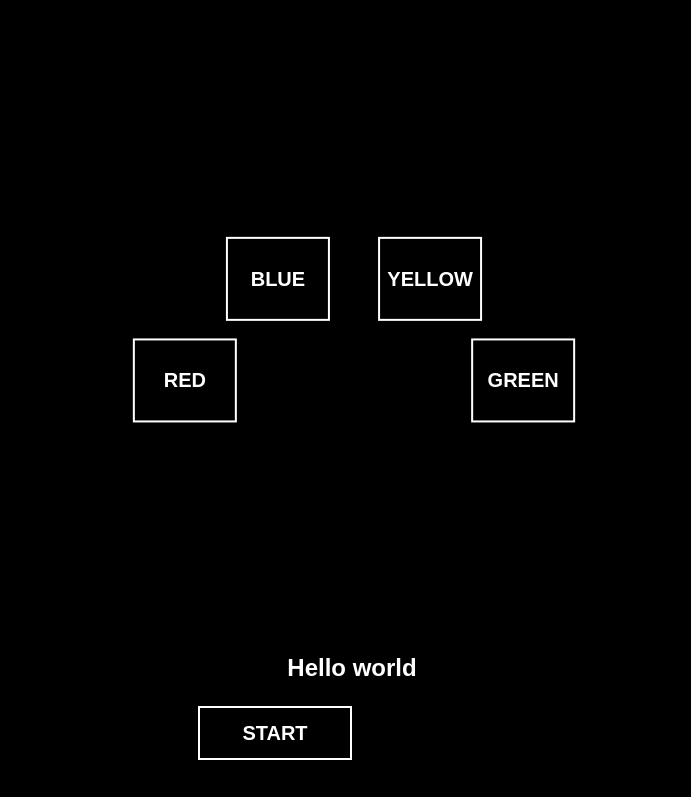
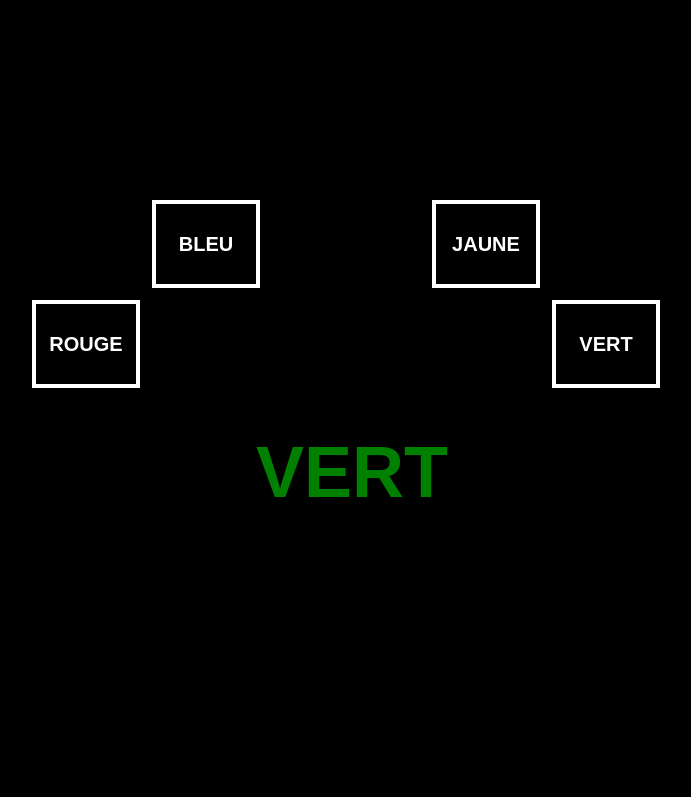
Before and after one commit to Anesie/stroop_experience, a plain HTML site: page pages/index.html in a window 1280 px wide. Both pictures are taken after a click on the element "START". Shown: the whole page, without its empty margins (288-979 px from the left). Drawn offline with Linux system fonts and the light colour scheme.

Commit message:
code avec les deux blocs d'essies

```diff
--- a/pages/index.html
+++ b/pages/index.html
@@ -8,15 +8,18 @@
 <body>
     <p id="display-text" style="display: none;"></p>
 
-    <div id="start-button">START</div>
-    <div class="arc-container">
-        <div class="response-box" id="rouge">RED</div>
-        <div class="response-box" id="bleu">BLUE</div>
-        <div class="response-box" id="jaune">YELLOW</div>
-        <div class="response-box" id="vert">GREEN</div>
+    <div id="main-container">
+        <div id="start-button">START</div>
+        <div class="arc-container">
+            <div class="response-box" id="rouge">ROUGE</div>
+            <div class="response-box" id="bleu">BLEU</div>
+            <div class="response-box" id="jaune">JAUNE</div>
+            <div class="response-box" id="vert">VERT</div>
+        </div>
     </div>
-    <script src="../scripts/boutons.js" defer></script>
-</body>
+    <script src="../scripts/stimuli.js" defer></script>
+
+    </body>
 </html>
     </style>
 </head>
--- a/pages/shared.css
+++ b/pages/shared.css
@@ -1,3 +1,4 @@
+/* 0. CORPS DE LA PAGE */
 body {
     background-color: black;
     color: white;
@@ -5,19 +6,52 @@ body {
     margin: 0;
     padding: 0;
     height: 100vh;
+    overflow: hidden;
+    position: relative; /* Base de référence pour tout */
+}
+
+/* 1. CONTENEUR MAÎTRE : CENTRAGE PARFAIT */
+/* Ce conteneur centre l'ensemble de la disposition (boîtes + bouton) */
+#main-container {
+    width: 800px; /* Largeur de la zone du carré */
+    height: 600px; /* Hauteur de la zone du carré */
+    position: absolute;
+
+    /* Centrage parfait par top/left et margin négatif */
+    top: 50%;
+    left: 50%;
+    margin-top: -300px; /* -(Hauteur/2) */
+    margin-left: -400px; /* -(Largeur/2) */
+}
+
+/* 2. BOUTON START */
+#start-button {
+    width: 150px;
+    height: 50px;
+    border: 4px solid white;
+    color: black;
+    background-color: rgba(202, 194, 194, 0.713);
+    font-size: 20px;
+    font-weight: bold;
     display: flex;
-    flex-direction: column;
     align-items: center;
-    justify-content: flex-end;
-    overflow: hidden;
-    position: relative;
+    justify-content: center;
+    user-select: none;
+    cursor: pointer;
+
+    /* POSITIONNEMENT : Centré au bas de la zone */
+    position: absolute;
+    top: 450px; /* Décalage vertical dans le conteneur de 600px de haut */
+    left: 315px; /* (800px / 2) - (150px / 2) pour centrer */
 }
+
+/* 3. STYLE DE BASE DES BOÎTES DE RÉPONSE */
 .response-box {
-    /* Dimensions (Approximation 4cm x 5cm) */
     width: 100px;
     height: 80px;
-    border: 2px solid white;
+    border: 4px solid white;
     background-color: black;
+    color: white;
     display: flex;
     align-items: center;
     justify-content: center;
@@ -26,53 +60,50 @@ body {
     user-select: none;
     cursor: pointer;
 
+    position: absolute; /* Placement à l'intérieur de #main-container */
+}
+
+/* 4. POSITIONNEMENT DES BOÎTES (Disposition en Carré) */
+/* Les coordonnées sont basées sur le conteneur de 800px x 600px */
+
+/* RED (Coin Haut-Gauche) */
+#rouge {
+    top: 200px;
+    left: 80px;
+}
+
+/* BLUE (Haut-Centre-Gauche) */
+#bleu {
+    top: 100px;
+    left: 200px;
+}
+
+/* YELLOW (Haut-Centre-Droit) */
+#jaune {
+    top: 100px;
+    left: 480px;
+}
+
+/* GREEN (Coin Haut-Droit) */
+#vert {
+    top: 200px;
+    left: 600px;
+}
+
+/* 5. STIMULUS STROOP */
+#display-text {
+    color: white;
+    font-size: 72px; /* Grand texte pour le stimulus */
+    font-weight: 900;
+
+    /* CENTRAGE PARFAIT AU MILIEU DE L'ÉCRAN */
     position: absolute;
     top: 50%;
     left: 50%;
-    margin-left: -50px;
-
-    transform-origin: 50% 100%;
+    transform: translate(-50%, -50%);
 }
 
-        /* 3. Positionnement Précis des Boîtes par Rotation */
-/* Rayon plat (translateY: -180px) et Angles larges (±70deg, ±25deg) */
-/* Mots des boîtes mis en Français */
-#rouge { transform: rotate(-70deg) translateY(-180px) rotate(70deg); }
-#bleu { transform: rotate(-25deg) translateY(-180px) rotate(25deg); }
-#jaune { transform: rotate(25deg) translateY(-180px) rotate(-25deg); }
-#vert { transform: rotate(70deg) translateY(-180px) rotate(-70deg); }
-
-/* 4. Zone du Stimulus de Stroop (Positionnée au centre) */
-#stroop-stimulus {
-    position: absolute;
-    bottom: 30vh;
-    font-size: 72px;
-    font-weight: 900;
-    text-align: center;
-    width: 100%;
-    color: red; /* La couleur de l'encre du stimulus */
+/* chache la souris le temps de l'affiche du stimuli */
+.cursor-hidden {
+    cursor: none !important;
 }
-
-/* 5. Bouton de DÉMARRER (2cm x 5cm, positionné en bas) */
-#start-button {
-    width: 150px; /* 5cm */
-    height: 50px; /* 2cm */
-    border: 2px solid white;
-    background-color: black;
-    font-size: 20px;
-    font-weight: bold;
-    display: flex;
-    align-items: center;
-    justify-content: center;
-    margin-bottom: 5vh;
-    user-select: none;
-    cursor: pointer;
-    transform: translateX(-50%);
-}
-
-#display-text {
-    color: white;           /* white text */
-    font-size: 24px;
-    font-weight: bold;
-    margin-top: 20px;
-}
--- a/scripts/boutons.js
+++ /dev/null
@@ -1,14 +0,0 @@
-
-// Variable to display
-let myVariable = "Hello world";
-
-// Get the button and the paragraph
-const startButton = document.getElementById("start-button");
-const displayText = document.getElementById("display-text");
-
-// Add click event
-startButton.addEventListener("click", function() {
-// Show the paragraph and set its text
-displayText.style.display = "block"; // make it visible
-displayText.textContent = myVariable; // set the text
-});
--- /dev/null
+++ b/scripts/stimuli.js
@@ -0,0 +1,215 @@
+(function() {
+
+    // BLOC 1
+    const stimuliBlock1 = [
+        { word: "ROUGE", ink: "red", type: "block1_C" },
+        { word: "VERT", ink: "green", type: "block1_C" },
+        { word: "VERT", ink: "red", type: "block1_I" },
+        { word: "VERT", ink: "red", type: "block1_I" },
+        { word: "VERT", ink: "red", type: "block1_I" },
+        { word: "VERT", ink: "red", type: "block1_I" },
+        { word: "ROUGE", ink: "green", type: "block1_I" },
+        { word: "ROUGE", ink: "green", type: "block1_I" },
+        { word: "ROUGE", ink: "green", type: "block1_I" },
+        { word: "ROUGE", ink: "green", type: "block1_I" },
+        { word: "JAUNE", ink: "yellow", type: "block2_C" },
+        { word: "JAUNE", ink: "yellow", type: "block2_C" },
+        { word: "JAUNE", ink: "yellow", type: "block2_C" },
+        { word: "JAUNE", ink: "yellow", type: "block2_C" },
+        { word: "BLEU", ink: "blue", type: "block2_C" },
+        { word: "BLEU", ink: "blue", type: "block2_C" },
+        { word: "BLEU", ink: "blue", type: "block2_C" },
+        { word: "BLEU", ink: "blue", type: "block2_C" },
+    ];
+
+    // BLOC 2
+    const stimuliBlock2 = [
+        { word: "ROUGE", ink: "green", type: "block1_I" },
+        { word: "VERT", ink: "red", type: "block1_I" },
+        { word: "VERT", ink: "green", type: "block1_C" },
+        { word: "VERT", ink: "green", type: "block1_C" },
+        { word: "VERT", ink: "green", type: "block1_C" },
+        { word: "VERT", ink: "green", type: "block1_C" },
+        { word: "ROUGE", ink: "red", type: "block1_C" },
+        { word: "ROUGE", ink: "red", type: "block1_C" },
+        { word: "ROUGE", ink: "red", type: "block1_C" },
+        { word: "ROUGE", ink: "red", type: "block1_C" },
+        { word: "JAUNE", ink: "blue", type: "block2_I" },
+        { word: "JAUNE", ink: "blue", type: "block2_I" },
+        { word: "JAUNE", ink: "blue", type: "block2_I" },
+        { word: "JAUNE", ink: "yellow", type: "block2_C" },
+        { word: "BLEU", ink: "yellow", type: "block2_I" },
+        { word: "BLEU", ink: "yellow", type: "block2_I" },
+        { word: "BLEU", ink: "yellow", type: "block2_I" },
+        { word: "BLEU", ink: "blue", type: "block2_C" },
+    ];
+
+    //fonction pour trier aléatoirement un tableau
+    function shuffle(array) {
+        for (let i = array.length - 1; i > 0; i--) {
+            const j = Math.floor(Math.random() * (i + 1));
+            [array[i], array[j]] = [array[j], array[i]];
+        }
+    }
+
+    // Mélange chaque bloc et concaténer les 20 essais
+    shuffle(stimuliBlock1);
+    shuffle(stimuliBlock2);
+    const stimuli = stimuliBlock1.concat(stimuliBlock2);
+
+    let currentTrialIndex = 0;
+    let startTime = null;
+    let results = [];
+    //let mouseTrace = [];
+    //let mouseInterval = null;
+    let startMouseX = null;
+    let startMouseY = null;
+
+    const startButton = document.getElementById("start-button");
+    const stimulusDisplay = document.getElementById("display-text");
+    const responseBoxes = document.querySelectorAll(".response-box");
+
+    //Transistion entre le block 1 & le bloc 2
+    function checkBlockTransition() {
+        // Vrai si nous sommes après l'essai 10 (au début du 11e essai)
+        if (currentTrialIndex === stimuliBlock1.length) {
+
+            // Afficher le message de transition (Les 4 boîtes restent visibles)
+            stimulusDisplay.textContent = "Fin du 1er essai";
+            stimulusDisplay.style.color = "white";
+            stimulusDisplay.style.display = "block";
+
+            // Réafficher le bouton START pour la transition
+            startButton.style.display = "flex";
+
+            return true; // Bloque le démarrage du prochain essai jusqu'à un autre clic START
+        }
+        return false;
+    }
+
+
+    function startTrial() {
+        if (currentTrialIndex >= stimuli.length) {
+            // FIN DE L'EXPÉRIENCE
+            stimulusDisplay.textContent = "FIN, MERCI!";
+            stimulusDisplay.style.color = "white";
+            responseBoxes.forEach(box => { box.style.display = "none"; });
+            startButton.style.display = "none";
+            console.table(results);
+            return;
+        }
+
+        const trial = stimuli[currentTrialIndex];
+
+        // ÉTAPE 1 : Cacher le Bouton et le Curseur
+        startButton.style.display = "none";
+        document.body.classList.add('cursor-hidden');
+        stimulusDisplay.style.display = "none";
+
+        // ÉTAPE 2 : Délai de 300ms (Foreperiod)
+        setTimeout(() => {
+
+            // ÉTAPE 3 : Afficher le Stimulus et le Curseur
+            document.body.classList.remove('cursor-hidden');
+
+            stimulusDisplay.style.display = "block";
+            stimulusDisplay.textContent = trial.word;
+            stimulusDisplay.style.color = trial.ink;
+
+            // ÉTAPE 4 : Lancer le Timer
+            startTime = performance.now();
+
+        }, 300);
+    }
+
+    function handleResponse(event) {
+        if (startTime === null) return;
+
+        // Modification du nom de l'encre de l'anglais vers le français pour que quand on fait red==rouge => renvoie true
+        const inkColorMap = {
+            'red': 'rouge',
+            'green': 'vert',
+            'blue': 'bleu',
+            'yellow': 'jaune'
+        };
+
+        // Capture des coordonnées de la souris
+        const endMouseX = event.clientX;
+        const endMouseY = event.clientY;
+        const reactionTime = performance.now() - startTime;
+        startTime = null;
+
+        const responseBox = event.currentTarget;
+        const participantResponse = responseBox.id;
+        const currentTrial = stimuli[currentTrialIndex];
+
+        const correctInk = currentTrial.ink;
+
+        // VÉRIFICATION DE LA CORRECTION : Utilisation du mapping
+        const correctInkId = inkColorMap[correctInk];
+        const isCorrect = (participantResponse === correctInkId);
+
+        // Enregistrement des résultats
+        results.push({
+            trialNumber: currentTrialIndex + 1,
+            word: currentTrial.word, inkColor: currentTrial.ink, response: participantResponse,
+            reactionTime: reactionTime.toFixed(2), isCorrect: isCorrect, type: currentTrial.type,
+            startMouseX: startMouseX, startMouseY: startMouseY,
+            endMouseX: endMouseX, endMouseY: endMouseY
+        });
+
+        currentTrialIndex++;
+
+        stimulusDisplay.style.display = "none";
+
+        // --- GESTION DE LA SUITE (ITI de 500ms ou Transition) ---
+        if (currentTrialIndex < stimuli.length) {
+
+            if (checkBlockTransition()) {
+                return;
+            }
+
+            // Délai ITI de 500ms
+            setTimeout(() => {
+                startButton.style.display = "flex";
+            }, 500);
+
+        } else {
+            startTrial(); // Afficher la fin
+        }
+
+        startMouseX = null;
+        startMouseY = null;
+    }
+
+    // --- GESTION DES ÉVÉNEMENTS et INITIALISATION ---
+
+    startButton.addEventListener("click", function(event) {
+        // Masquer le message de transition si présent
+        if (currentTrialIndex === stimuliBlock1.length) {
+            stimulusDisplay.style.display = "none";
+        }
+
+        // Capture des coordonnées de départ de la souris
+        startMouseX = event.clientX;
+        startMouseY = event.clientY;
+
+        startTrial();
+    });
+
+    responseBoxes.forEach(box => {
+        box.addEventListener("click", handleResponse);
+    });
+
+    // INITIALISATION AU CHARGEMENT :
+    // Les 4 boîtes doivent être visibles du début à la fin (pour le Bloc 1 et 2).
+    // Si vous aviez un CSS qui masquait les boîtes, il faut le corriger.
+
+    document.getElementById('rouge').style.display = 'flex';
+    document.getElementById('vert').style.display = 'flex';
+    document.getElementById('bleu').style.display = 'flex'; // Rendre visible
+    document.getElementById('jaune').style.display = 'flex'; // Rendre visible
+
+    startButton.style.display = "flex";
+
+    })();
```
Also changed, not shown: scripts/mouse.js (added, +29 -0 lines).
